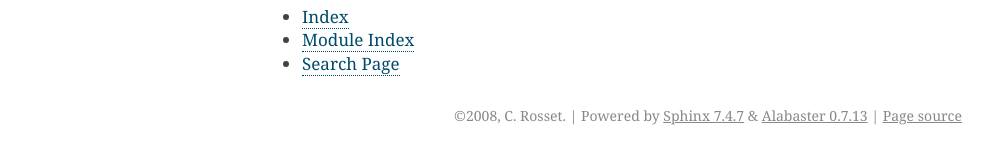
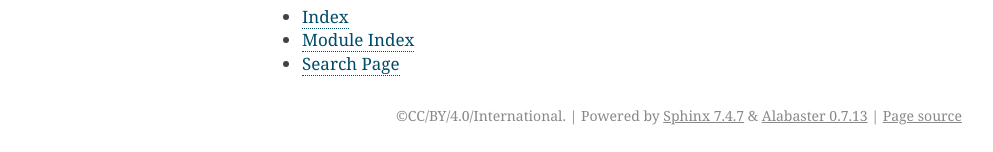
Before and after one commit to healpy/healpy, a Sphinx documentation site: the page built from doc/index.rst, in a window 1280 px wide. Shown: the part 1387-1539 px from the top of the page, without its empty margins (148-1141 px from the left). Built offline with Sphinx 7.4.7, drawn with Linux system fonts in a browser that asks for light colours; the version number is read from the project's files by our own code.

Commit message:
changed copyright

```diff
--- a/doc/conf.py
+++ b/doc/conf.py
@@ -79,7 +79,7 @@ master_doc = 'index'
 
 # General substitutions.
 project = u'healpy'
-copyright = u'2008, C. Rosset'
+copyright = u'CC/BY/4.0/International'
 
 # The default replacements for |version| and |release|, also used in various
 # other places throughout the built documents.
@@ -209,7 +209,7 @@ htmlhelp_basename = 'healpydoc'
 # (source start file, target name, title, author, document class [howto/manual]).
 latex_documents = [
   ('index', 'healpy.tex', u'healpy Documentation',
-   u'C. Rosset', 'manual'),
+   u'', 'manual'),
 ]
 
 # The name of an image file (relative to this directory) to place at the top of
```
